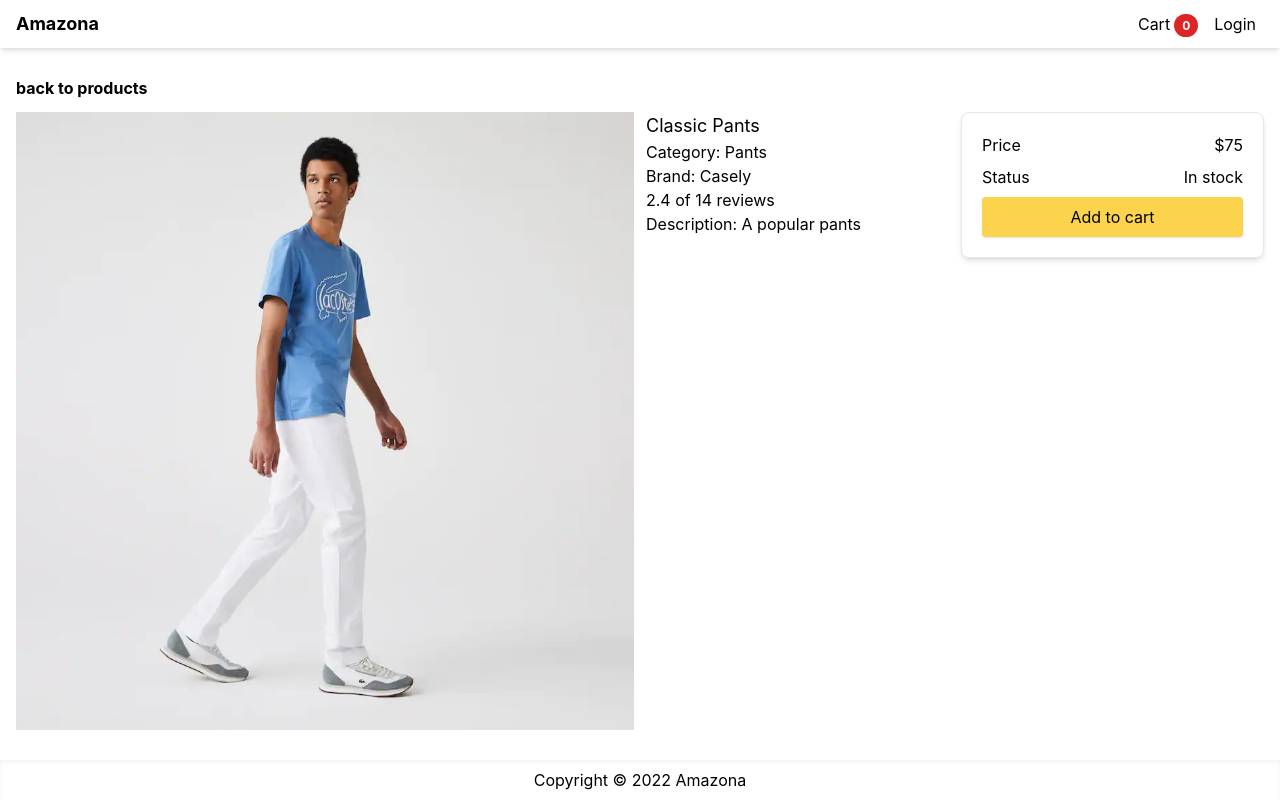
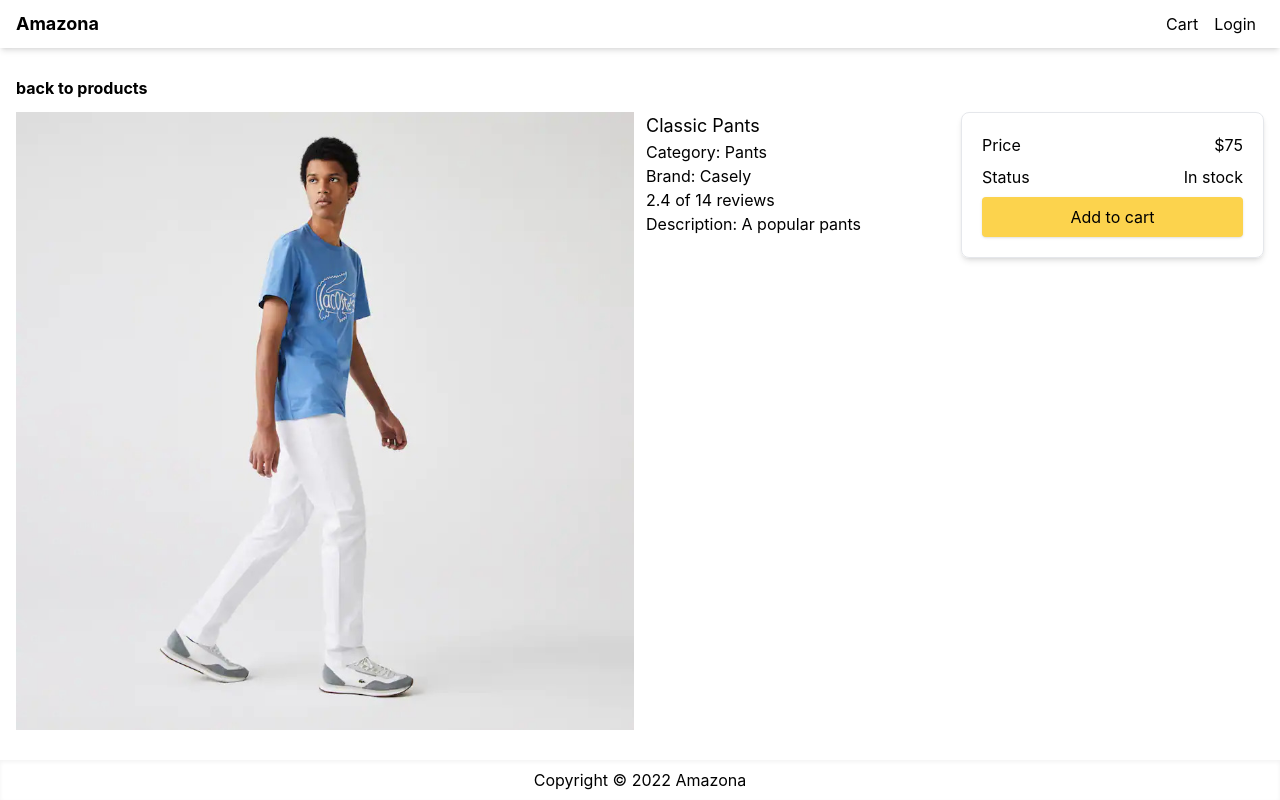
Before and after one commit to lesliechueng1996/next-tailwind-amazona, a Next.js app: page /product/classic-pants in a window 1280 px wide. Built offline with nearby package versions, Linux system fonts and the light colour scheme.

Commit message:
improve store context

```diff
--- a/components/Layout.tsx
+++ b/components/Layout.tsx
@@ -1,4 +1,4 @@
-import { ReactNode, useContext } from 'react';
+import { ReactNode, useContext, useEffect, useState } from 'react';
 import Head from 'next/head';
 import Link from 'next/link';
 import { Store } from '../utils/store';
@@ -10,11 +10,15 @@ export default function Layout({
   children: ReactNode;
   title?: string;
 }) {
+  const [totalCount, setTotalCount] = useState<number>(0);
   const storeContext = useContext(Store);
-  if (!storeContext) {
-    return <div>This Component should in the StoreProvider</div>;
-  }
-  const { state } = storeContext;
+  const { cart } = storeContext.state;
+  useEffect(() => {
+    const temp = cart.reduce<number>((preValue, currValue) => {
+      return preValue + currValue.quantity;
+    }, 0);
+    setTotalCount(temp);
+  }, [cart]);
 
   return (
     <>
@@ -32,11 +36,11 @@ export default function Layout({
             <div>
               <Link href="/cart" className="p-2">
                 Cart
-                <span className="rounded-full bg-red-600 text-white px-2 py-1 font-bold text-xs ml-1">
-                  {state.cart.reduce<number>((preValue, currValue) => {
-                    return preValue + currValue.quantity;
-                  }, 0)}
-                </span>
+                {totalCount > 0 ? (
+                  <span className="rounded-full bg-red-600 text-white px-2 py-1 font-bold text-xs ml-1">
+                    {totalCount}
+                  </span>
+                ) : null}
               </Link>
               <Link href="/login" className="p-2">
                 Login
--- a/pages/product/[slug].tsx
+++ b/pages/product/[slug].tsx
@@ -10,11 +10,7 @@ export default function ProductDetail() {
   const router = useRouter();
   const { slug } = router.query;
   const product = data.products.find((item) => item.slug === slug);
-  const storeContext = useContext(Store);
-  if (!storeContext) {
-    return <div>This Component should in the StoreProvider</div>;
-  }
-  const { state, dispatch } = storeContext;
+  const { state, dispatch } = useContext(Store);
 
   if (!product) {
     return <div>No Product</div>;
--- a/utils/store.tsx
+++ b/utils/store.tsx
@@ -18,13 +18,19 @@ interface StoreType {
   cart: Array<CartType>;
 }
 
-export const Store = createContext<
-  { state: StoreType; dispatch: Dispatch<StoreAction> } | undefined
->(undefined);
-
 const initValue: StoreType = {
   cart: [],
 };
+
+export const Store = createContext<{
+  state: StoreType;
+  dispatch: Dispatch<StoreAction>;
+}>({
+  state: initValue,
+  dispatch: () => {
+    /** noop */
+  },
+});
 
 const reducer = (state: StoreType, action: StoreAction) => {
   switch (action.type) {
```
